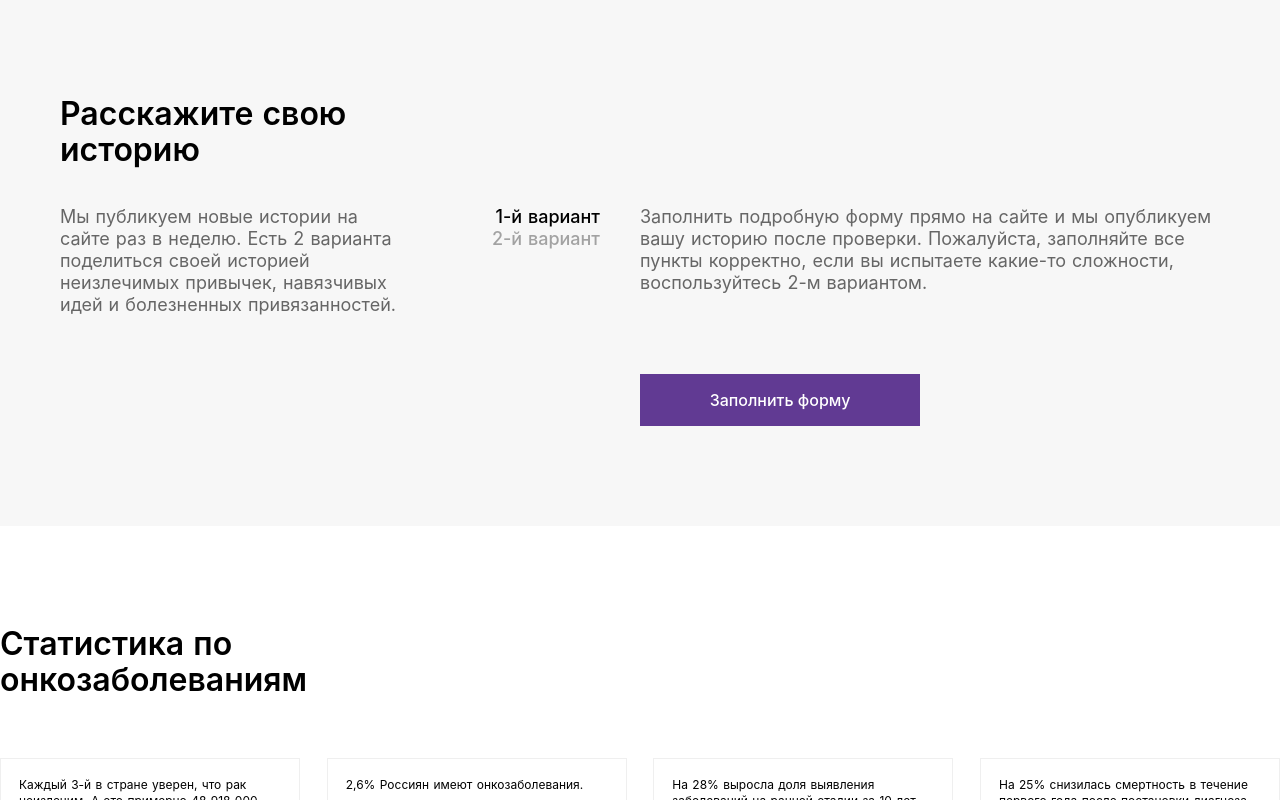
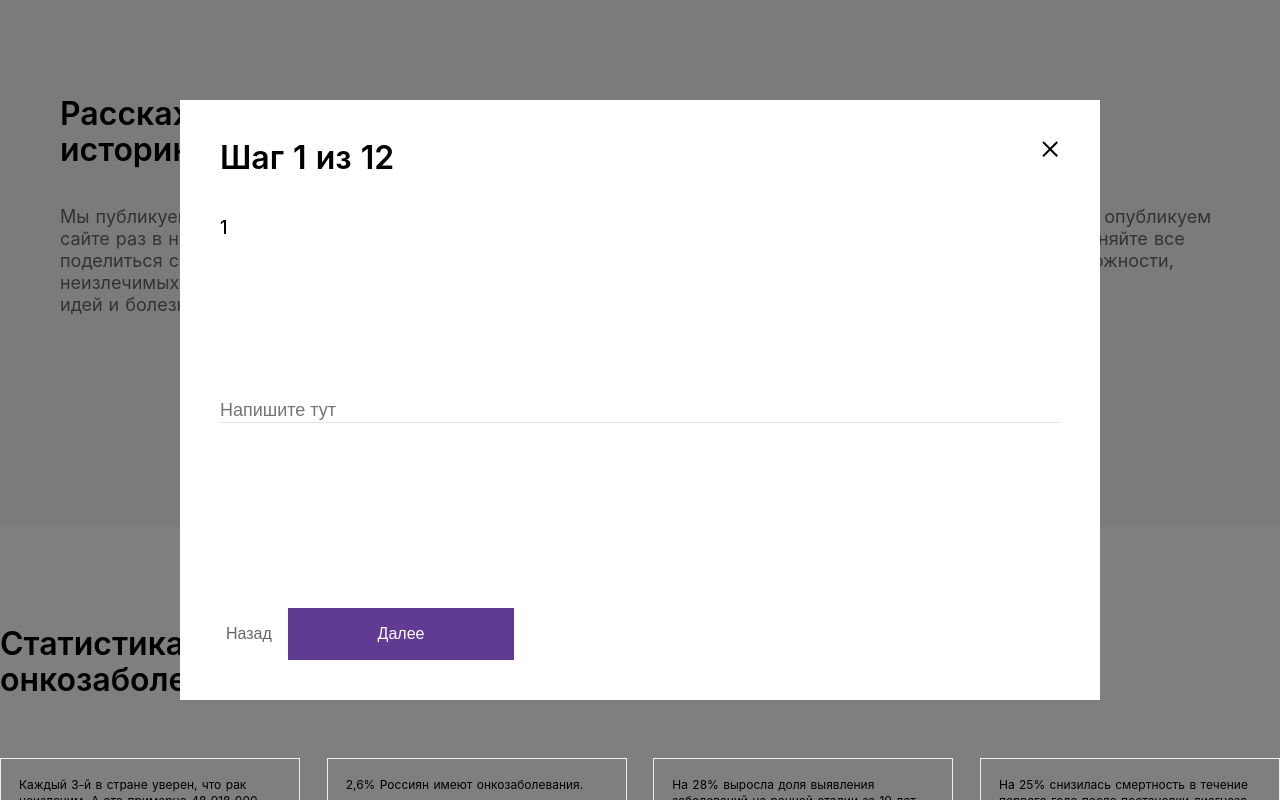
Before and after one commit to tychtych/rak-lechitsa, a Nuxt app: page / in a window 1280 px wide. Both pictures are taken after a click on the button "Заполнить форму". Shown: the part 3480-4280 px from the top of the page. Built offline with nearby package versions, Linux system fonts and the light colour scheme; a web font is replaced by a local one.

Commit message:
added popup functionality

```diff
--- a/components/Header.vue
+++ b/components/Header.vue
@@ -8,9 +8,9 @@
         <div class="header__nav"></div>
         <div class="header__nav"></div>
         <div class="header__nav"></div>
-        <a class="header__link header__link_underline" href="">Главная</a>
-        <a class="header__link" href="">Истории</a>
-        <a class="header__link" href="">Рассказать историю</a>
+        <a class="header__link header__link_underline" href>Главная</a>
+        <a class="header__link" href>Истории</a>
+        <a class="header__link" href>Рассказать историю</a>
       </nav>
     </div>
   </header>
--- a/components/Instagram.vue
+++ b/components/Instagram.vue
@@ -1,7 +1,8 @@
 <template>
   <section class="instagram">
     <div class="purple-strip">
-      <p>рассказывайте ваши истории в Инстаграм
+      <p>
+        рассказывайте ваши истории в Инстаграм
         <span class="hashtag">#этонелечится</span>
       </p>
     </div>
--- /dev/null
+++ b/components/Quiz.vue
@@ -0,0 +1,79 @@
+<template>
+  <div class="quiz">
+    <h3 class="quiz__title">{{ title }}</h3>
+    <p class="quiz__question">{{ question }}</p>
+    <nxt-input
+      class="input"
+      :placeholder="'Напишите тут'"
+      :type="'text'"
+      v-model="text"
+    />
+    <div class="quiz__buttons">
+      <back-button @backClick="onPrev"></back-button>
+      <my-button class="button" @nextClick="onNext">Далее</my-button>
+    </div>
+  </div>
+</template>
+
+<script>
+import BackButton from '@/components/ui/BackButton';
+import Button from '@/components/ui/Button';
+import PopupInput from '@/components/ui/PopupInput';
+import TextArea from '@/components/ui/TextArea';
+
+export default {
+  components: {
+    'my-button': Button,
+    'nxt-input': PopupInput,
+    'nxt-textarea': TextArea,
+    'back-button': BackButton,
+  },
+  props: {
+    title: {
+      required: true,
+      default: 'Шаг 0',
+      type: String,
+    },
+    question: {
+      required: true,
+      type: String,
+    },
+    onNext: Function,
+    onPrev: Function,
+  },
+  data() {
+    return {
+      text: '',
+    };
+  },
+};
+</script>
+
+<style scoped>
+.quiz__title {
+  font-style: normal;
+  font-weight: 600;
+  font-size: 32px;
+  line-height: 36px;
+  margin: 40px 40px 0;
+}
+.quiz__question {
+  font-style: normal;
+  font-weight: 500;
+  font-size: 18px;
+  line-height: 24px;
+  margin: 40px 40px 0;
+}
+/* .input {
+  margin: 134px 40px 0;
+} */
+.quiz__buttons {
+  margin-top: 210px;
+  position: absolute;
+  left: 40px;
+  bottom: 40px;
+}
+.button {
+  width: 226px;
+}
+</style>
--- a/components/TellYourStory.vue
+++ b/components/TellYourStory.vue
@@ -28,16 +28,60 @@
         после проверки. Пожалуйста, заполняйте все пункты корректно, если вы
         испытаете какие-то сложности, воспользуйтесь 2-м вариантом.
       </p>
-      <purple-button />
+      <purple-button @btnClick="popupHandler"></purple-button>
     </div>
+    <overlay v-if="popupShown" @overlayClick="popupHandler"></overlay>
+    <popup v-if="popupShown" @closePopup="popupHandler" class="popup">
+      <quiz
+        :title="data[currentQuestion].title"
+        :question="data[currentQuestion].question"
+        :onNext="nextQuestion"
+        :onPrev="prevQuestion"
+      />
+    </popup>
   </section>
 </template>
 
 <script>
 import PurpleButton from '@/components/ui/PurpleButton';
+import PopUp from '@/components/PopUp';
+import Overlay from '@/components/ui/Overlay';
+import Quiz from '@/components/Quiz';
 export default {
   components: {
     'purple-button': PurpleButton,
+    popup: PopUp,
+    overlay: Overlay,
+    quiz: Quiz,
+  },
+
+  data() {
+    return {
+      popupShown: false,
+      currentQuestion: 1,
+      data: {
+        1: {
+          title: 'Шаг 1 из 12',
+          question: '1',
+        },
+        2: {
+          title: 'Шаг 2 из 12',
+          question: '2',
+        },
+      },
+    };
+  },
+  methods: {
+    popupHandler() {
+      this.popupShown = !this.popupShown;
+    },
+    nextQuestion() {
+      console.log('event');
+      this.currentQuestion = this.currentQuestion + 1;
+    },
+    prevQuestion() {
+      this.currentQuestion = this.currentQuestion - 1;
+    },
   },
 };
 </script>
@@ -152,4 +196,7 @@ export default {
   line-height: 22px;
   color: #666;
 }
+.popup {
+  min-height: 600px;
+}
 </style>
--- /dev/null
+++ b/components/ui/BackButton.vue
@@ -0,0 +1,23 @@
+<template>
+  <button class="button" @click="$emit('backClick')">Назад</button>
+</template>
+
+<script>
+export default {};
+</script>
+
+<style scoped>
+.button {
+  font-style: normal;
+  font-weight: normal;
+  font-size: 16px;
+  line-height: 19px;
+  text-align: center;
+  color: #666666;
+  max-width: 48px;
+  border: none;
+  background-color: #ffffff;
+  cursor: pointer;
+  outline: none;
+}
+</style>
--- a/components/ui/Button.vue
+++ b/components/ui/Button.vue
@@ -1,5 +1,5 @@
 <template>
-  <button class="button">
+  <button class="button" @click="$emit('nextClick')">
     <slot></slot>
   </button>
 </template>
--- /dev/null
+++ b/components/ui/PopupInput.vue
@@ -0,0 +1,34 @@
+<template>
+  <label class="input">
+    {{ labelText }}
+    <input
+      class="input"
+      :type="type"
+      :placeholder="placeholder"
+      :name="name"
+      :required="required"
+      @input="$emit('input', $event.target.value)"
+    />
+  </label>
+</template>
+
+<script>
+export default {
+  props: ['labelText', 'type', 'placeholder', 'name', 'required'],
+};
+</script>
+
+<style scoped>
+.input {
+  margin: 134px 40px 0;
+  padding: 0;
+  min-width: 840px;
+  border: none;
+  border-bottom: 1px solid #e7e7e7;
+  outline: none;
+  font-style: normal;
+  font-weight: normal;
+  font-size: 18px;
+  line-height: 24px;
+}
+</style>
--- a/components/ui/PurpleButton.vue
+++ b/components/ui/PurpleButton.vue
@@ -1,5 +1,7 @@
 <template>
-  <button class="purple-button">Заполнить форму</button>
+  <button class="purple-button" @click="$emit('btnClick')">
+    Заполнить форму
+  </button>
 </template>
 
 <script>
--- /dev/null
+++ b/components/ui/TextArea.vue
@@ -0,0 +1,14 @@
+<template>
+  <label class="textarea">
+    {{ labelText }}
+    <input :placeholder="placeholder" :name="name" :required="required" />
+  </label>
+</template>
+
+<script>
+export default {
+  props: ['labelText', 'placeholder', 'name', 'required'],
+};
+</script>
+
+<style scoped></style>
```
